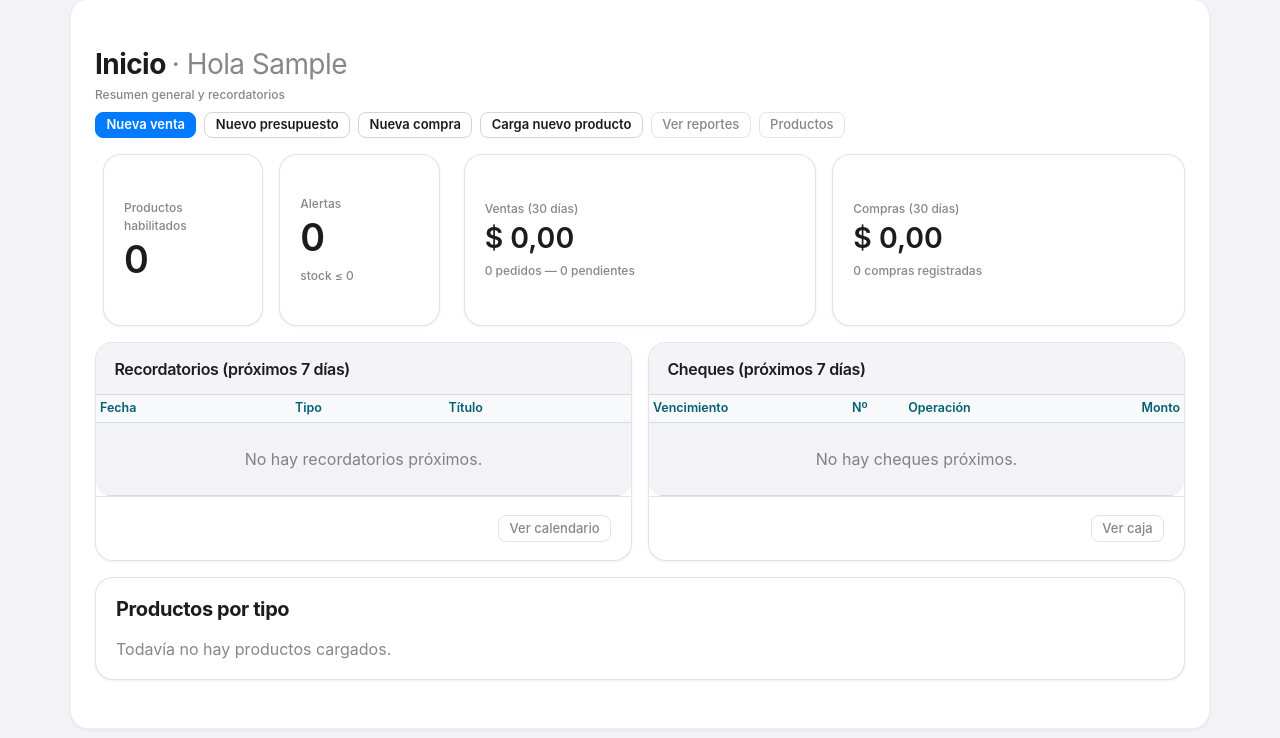
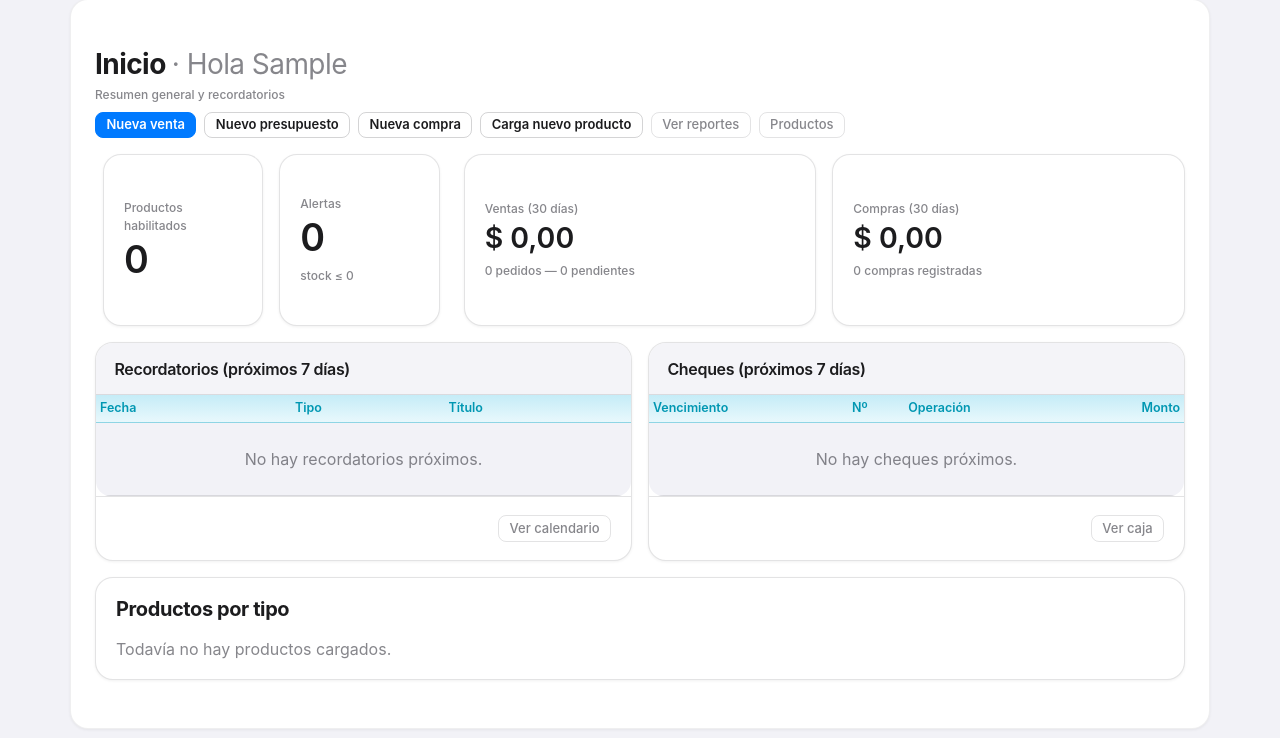
Before and after one commit to sironacooperativa-ship-it/sironanuevo, a Django app: page / in a window 1280 px wide. Shown: the part 62-800 px from the top of the page. Run offline with Django 5.2, Linux system fonts and the light colour scheme; the visitor is signed in with stand-in values (Sample User, id 1); data comes from the database, SQL or seed files in the repository; data that the repository does not hold is empty; some libraries are stand-ins or nearby versions.

Commit message:
fix(ui): encabezados de tabla en celeste marca (logo)
- Variables BS de thead.table-light + fondo degradado cyan frío

- Texto th en --sirona-teal; theme.css?v=ios-2026d

Made-with: Cursor

```diff
--- a/static/css/theme.css
+++ b/static/css/theme.css
@@ -584,14 +584,29 @@ body.app-sidebar-collapsed .app-sidebar-fixed {
   border-bottom-width: 1px;
 }
 
-/* Encabezados de tabla (estética marca: celeste/teal) */
+/* Encabezados: celeste frío como el logo (evita tonos cálidos de .table-light de Bootstrap) */
 .table thead.table-light {
-  background: linear-gradient(180deg, var(--sirona-sky) 0%, var(--sirona-sky-soft) 100%);
+  --bs-table-color: var(--sirona-teal);
+  --bs-table-bg: #dff6fc;
+  --bs-table-border-color: rgba(0, 151, 178, 0.22);
+  background: linear-gradient(180deg, #c5ecf7 0%, #e8f8fc 100%) !important;
+  color: var(--sirona-teal);
 }
 
-.table thead.table-light th {
-  color: var(--sirona-teal-deep);
-  border-bottom-color: rgba(0, 151, 178, 0.22) !important;
+.table thead.table-light tr {
+  --bs-table-color: var(--sirona-teal);
+  --bs-table-bg: transparent;
+}
+
+.table thead.table-light th,
+.table thead.table-light td {
+  font-weight: 600;
+  font-size: 0.78rem;
+  color: var(--sirona-teal) !important;
+  background-color: transparent !important;
+  border-bottom-color: rgba(0, 151, 178, 0.28) !important;
+  --bs-table-bg-state: transparent;
+  --bs-table-color-state: var(--sirona-teal);
 }
 
 /* Formularios */
@@ -753,9 +768,15 @@ h2.h6 {
   font-size: 0.8125rem;
 }
 
+.app-table thead.table-light th,
 .app-table thead th {
   font-weight: 600;
-  border-bottom-color: rgba(0, 0, 0, 0.08) !important;
+  border-bottom-color: rgba(0, 151, 178, 0.28) !important;
+}
+
+.app-table thead.table-light th {
+  color: var(--sirona-teal) !important;
+  background-color: transparent !important;
 }
 
 .app-table tbody td {
--- a/templates/base.html
+++ b/templates/base.html
@@ -15,7 +15,7 @@
       href="https://cdn.jsdelivr.net/npm/bootstrap@5.3.3/dist/css/bootstrap.min.css"
       rel="stylesheet"
     />
-    <link href="{% static 'css/theme.css' %}?v=ios-2026c" rel="stylesheet" />
+    <link href="{% static 'css/theme.css' %}?v=ios-2026d" rel="stylesheet" />
     <link href="{% static 'css/sirona-calc.css' %}" rel="stylesheet" />
     <style>
       /* Respaldo en el HTML: grilla + flex sin min-width que rompa el teclado */
```
